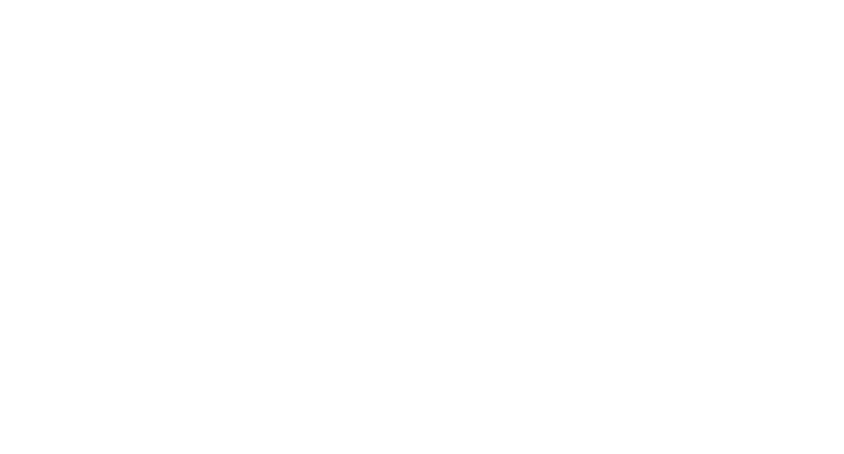
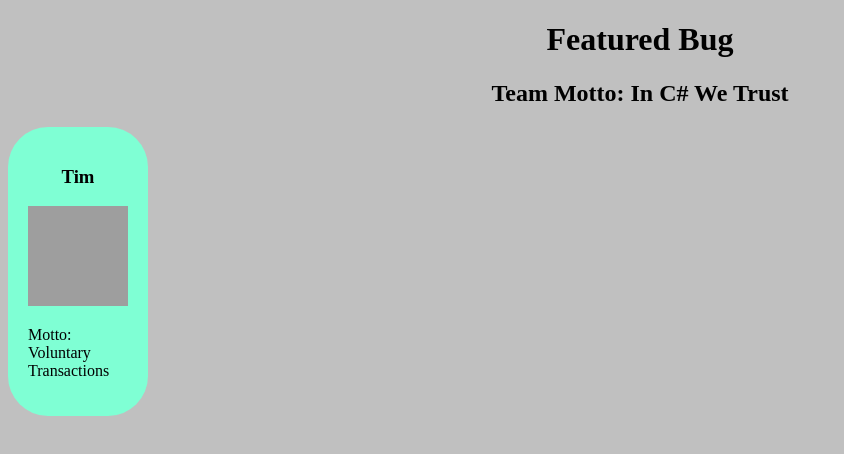
Before and after one commit to adam-schulz/FeaturedBug, a plain HTML site: page index.html in a window 1280 px wide. Shown: the whole page, without its empty margins (0-844 px from the left). Drawn offline with Linux system fonts and the light colour scheme; grey boxes are pictures that could not be loaded.

Commit message:
add Tim's profile and title section

```diff
--- a/index.html
+++ b/index.html
@@ -4,8 +4,15 @@
     <meta charset="UTF-8">
     <meta name="viewport" content="width=device-width, initial-scale=1.0">
     <title>Featured Bug Team Profiles</title>
+    <link rel="stylesheet" href="style.css">
 </head>
 <body>
-
+    <h1 class="title">Featured Bug</h1>
+    <h2 class="title">Team Motto: In C# We Trust</h2>
+    <div style="width: 100px; background-color: aquamarine; padding: 20px; border-radius: 40px;">
+        <h3 style="text-align: center;">Tim</h3>
+        <img src="https://i.imgur.com/sIoSiKg.jpeg" height="100" width="100" alt="">
+        <p>Motto: Voluntary Transactions</p>
+    </div>
 </body>
 </html>
--- a/style.css
+++ b/style.css
@@ -0,0 +1,6 @@
+body {
+    background-color: rgb(192, 192, 192);
+}
+.title {
+    text-align: center;
+}
```
